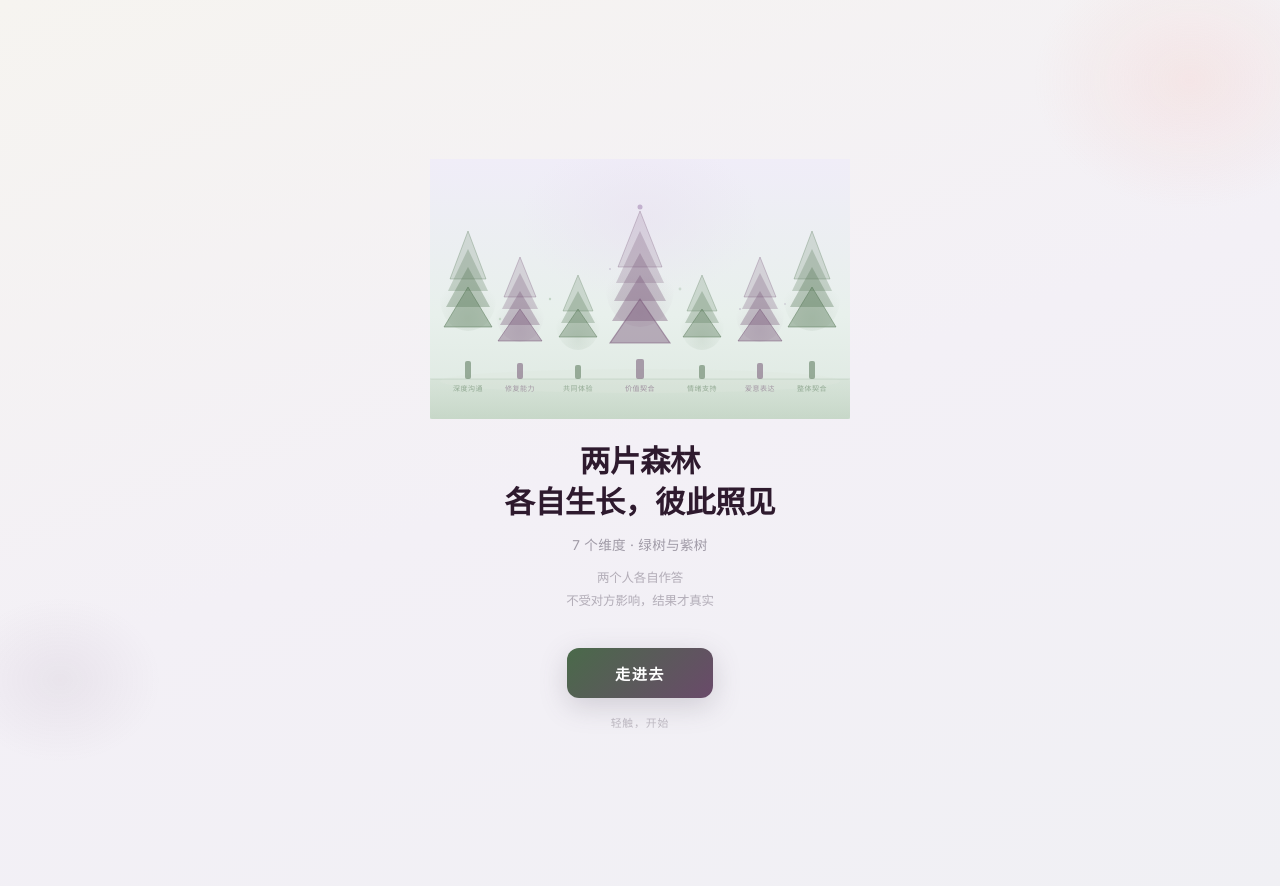
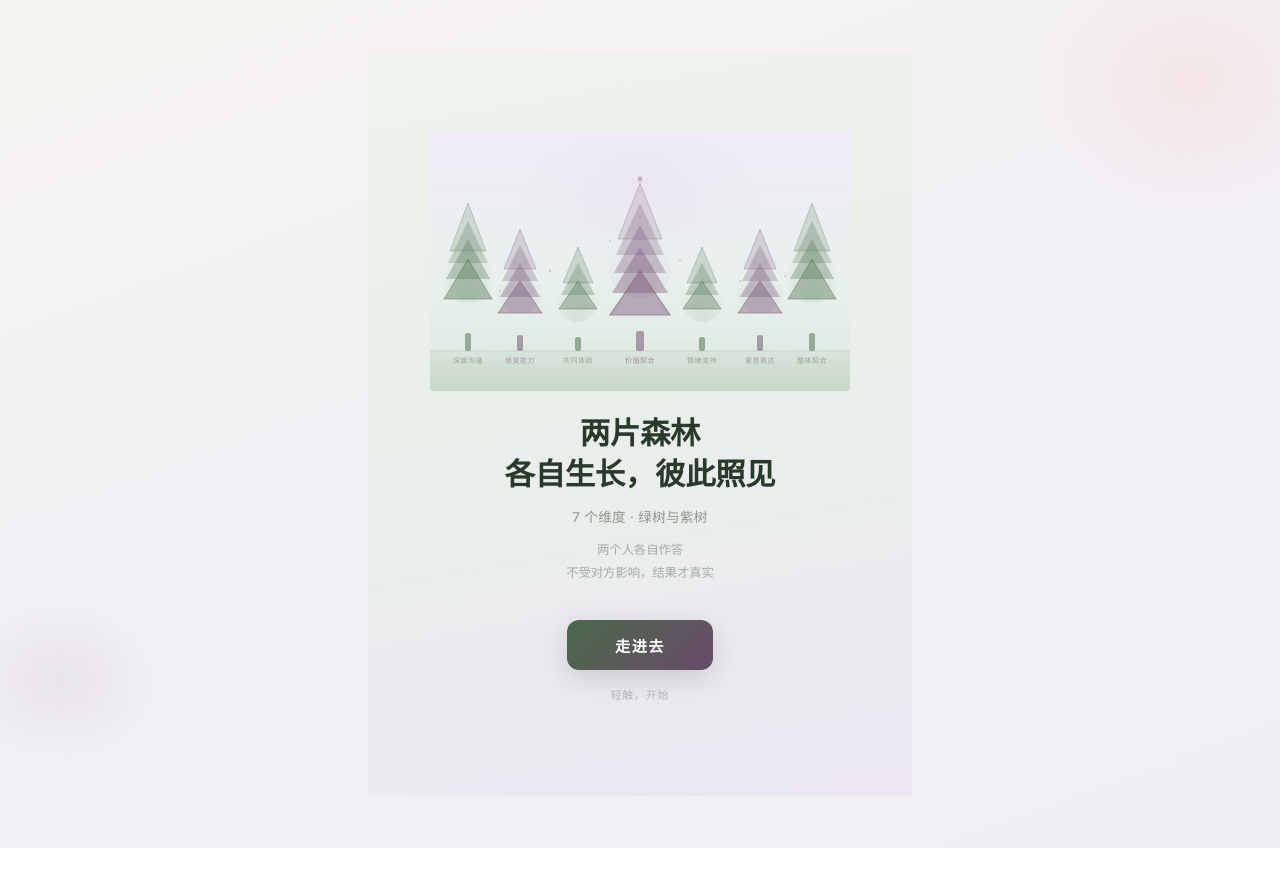
Before and after one commit to Lovelle-Zhang/relationship-duo-app, a plain HTML site: page index.html in a window 1280 px wide. After the commit the page ends 848 px from the top, so only its background shows below. Drawn offline with nearby package versions, Linux system fonts and the light colour scheme; no server answers.

Commit message:
feat: splash page green ambient background

```diff
--- a/index.html
+++ b/index.html
@@ -1240,7 +1240,7 @@ button:focus{outline:none!important;box-shadow:none!important}
 <div class="wrap">
 
 <!-- ===== 引导页 ===== -->
-<div id="splash" class="screen" style="min-height:calc(100vh - 56px);display:flex;flex-direction:column;align-items:center;justify-content:center;text-align:center;padding:20px 0 32px">
+<div id="splash" class="screen" style="min-height:calc(100vh - 56px);display:flex;flex-direction:column;align-items:center;justify-content:center;text-align:center;padding:20px 0 32px;margin:-28px -32px;padding-left:32px;padding-right:32px;width:calc(100% + 64px);background:linear-gradient(170deg,#eef4ee 0%,#e8f0e8 40%,#ede8f4 100%)">
 
   <!-- 七维度森林 SVG -->
   <div style="width:100%;max-width:420px;margin:0 auto 20px">
@@ -1394,13 +1394,13 @@ button:focus{outline:none!important;box-shadow:none!important}
   </div>
 
   <!-- 标题文字 -->
-  <h1 style="font-family:'Playfair Display',serif;font-size:1.9rem;font-weight:700;color:#2e1a2e;line-height:1.35;margin-bottom:12px;letter-spacing:-.01em">
+  <h1 style="font-family:'Playfair Display',serif;font-size:1.9rem;font-weight:700;color:#2a3a2a;line-height:1.35;margin-bottom:12px;letter-spacing:-.01em">
     两片森林<br>各自生长，彼此照见
   </h1>
-  <p style="font-size:.85rem;color:rgba(60,50,70,.45);line-height:1.9;margin-bottom:8px;letter-spacing:.02em">
+  <p style="font-size:.85rem;color:rgba(50,70,50,.5);line-height:1.9;margin-bottom:8px;letter-spacing:.02em">
     7 个维度 · 绿树与紫树
   </p>
-  <p style="font-size:.78rem;color:rgba(60,50,70,.35);line-height:1.8;margin-bottom:36px;max-width:280px;margin-left:auto;margin-right:auto">
+  <p style="font-size:.78rem;color:rgba(50,70,50,.38);line-height:1.8;margin-bottom:36px;max-width:280px;margin-left:auto;margin-right:auto">
     两个人各自作答<br>不受对方影响，结果才真实
   </p>
 
```
